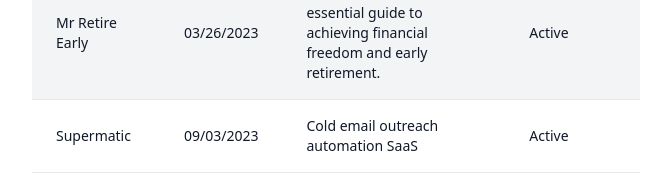
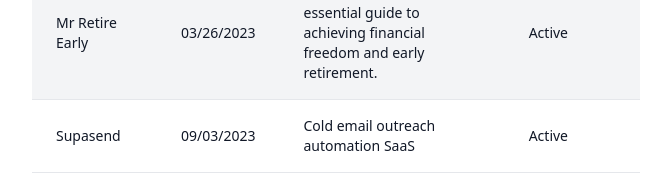
Before and after one commit to YaroslawBagriy/yarobagriy, a Next.js app: page / in a window 1280 px wide. Shown: the part 1101-1292 px from the top of the page, without its empty margins (304-975 px from the left). Built offline with nearby package versions, Linux system fonts and the light colour scheme.

Commit message:
feat: changed business name from Supermatic to Supasend

```diff
--- a/src/app/page.js
+++ b/src/app/page.js
@@ -86,7 +86,7 @@
                         <td class="whitespace-normal px-6 py-4">Active</td>
                       </tr>
                       <tr class="border-b dark:border-neutral-500 hover:bg-blue-400 hover:text-white">
-                        <td class="whitespace-normal px-6 py-4"><a href="https://supermatic.io">Supermatic</a></td>
+                        <td class="whitespace-normal px-6 py-4"><a href="https://supamatic.co">Supasend</a></td>
                         <td class="whitespace-normal px-6 py-4">09/03/2023</td>
                         <td class="whitespace-normal px-6 py-4">Cold email outreach automation SaaS</td>
                         <td class="whitespace-normal px-6 py-4">Active</td>
```
